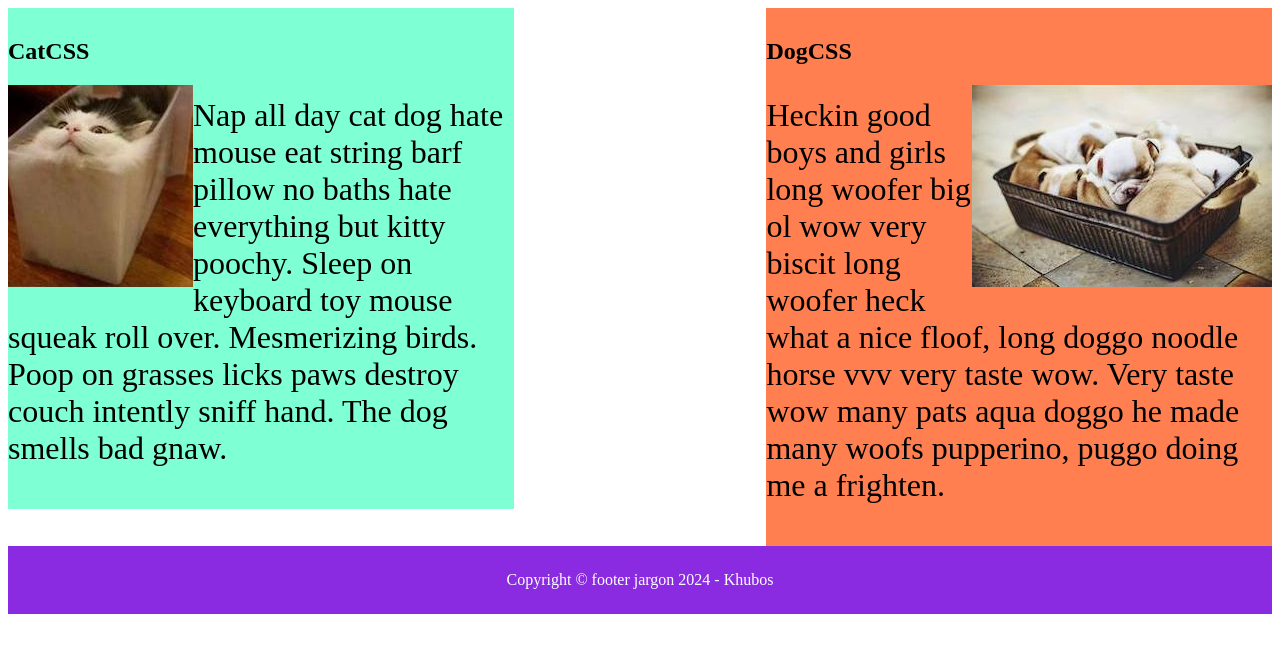
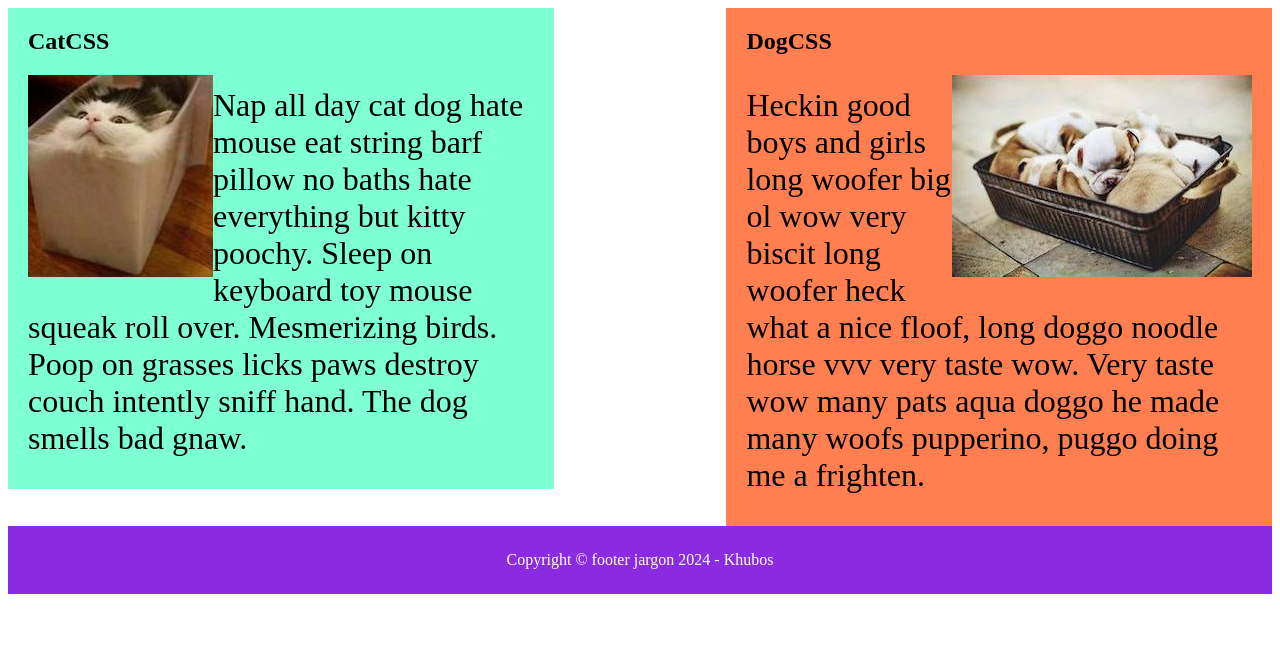
Before and after one commit to Mali-billz/kitty-and-doggo, a plain HTML site: page index.html in a window 1280 px wide. Drawn offline with Linux system fonts and the light colour scheme.

Commit message:
Update index.html

```diff
--- a/index.html
+++ b/index.html
@@ -17,7 +17,7 @@
     .cat {
       background-color: aquamarine;
       float: left;
-      padding: 10px 0px;
+      padding: 0px 20px;
     }
     .cat > img{
       float: left;
@@ -26,7 +26,7 @@
     .dog {
       background-color: coral;
       float: right;
-      padding: 10px 0px;
+      padding: 0px 20px;
     }
     .dog > img{
       float: right;
```
